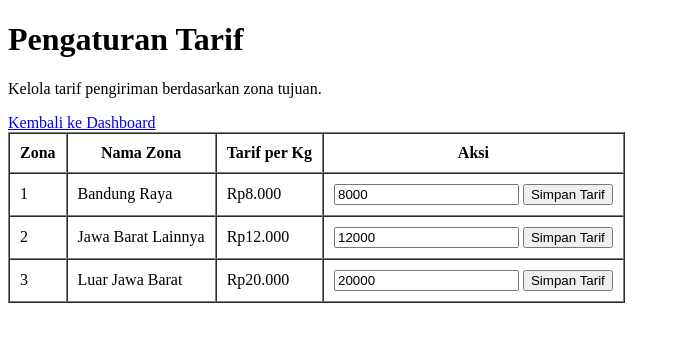
After one commit to Tiannn-r/PaketIN, a Laravel app: page /manager/tarif in a window 1280 px wide. The commit adds this page. Shown: the top 342 px of the page, without its empty margins (0-680 px from the left). Run offline with Laravel 12, Linux system fonts and the light colour scheme; a user stored in the database is signed in; data comes from the database, SQL or seed files in the repository.

Commit message:
Implementasi Laporan manager dan pengaturan tarif

```diff
--- /dev/null
+++ b/app/Http/Controllers/TarifController.php
@@ -0,0 +1,23 @@
+<?php
+
+namespace App\Http\Controllers;
+
+use Illuminate\Http\Request;
+use App\Models\Tarif;
+
+class TarifController extends Controller
+{
+    public function index()
+    {
+        $daftarTarif = Tarif::orderBy('zona')->get();
+        return view('manager.tarif.index', compact('daftarTarif'));
+    }
+
+    public function update(Request $request, Tarif $tarif)
+    {
+        $data = $request->validate(['tarif_per_kg' => 'required|integer|min:1']);
+        $tarif->update(['tarif_per_kg' => $data['tarif_per_kg'], 'diubah_oleh' => $request->user()->id]);
+
+        return redirect()->route('manager.tarif.index')->with('sukses', "Tarif {$tarif->nama_zona} berhasil diperbarui.");
+    }
+}
--- a/app/Models/Tarif.php
+++ b/app/Models/Tarif.php
@@ -7,5 +7,8 @@ use Illuminate\Database\Eloquent\Model;
 class Tarif extends Model
 {
     protected $table = 'tarif';
-    protected $fillable = ['zone', 'nama_zona', 'tarif_per_kg', 'diubah_oleh'];
+    protected $primaryKey = 'zona';
+    public $incrementing = false;
+    protected $keyType = 'int';
+    protected $fillable = ['zona', 'nama_zona', 'tarif_per_kg', 'diubah_oleh'];
 }
--- a/resources/views/layout/app.blade.php
+++ b/resources/views/layout/app.blade.php
@@ -9,9 +9,9 @@
     <nav>
         <a href="{{ route('dashboard') }}">Dashboard</a> |
         <a href="{{ route('pelanggan.index') }}">Pelanggan</a> |
-        <a href="{{ route('kurir.index') }}">Kurir</a> |
-        @if (request()->user()->role === 'admin')
-            <a href="{{ route('paket.index') }}">Paket</a> |
+        <a href="{{ route('kurir.index') }}">Kurir</a> |            @if (request()->user()->role === 'manager')
+        <a href="{{ route('manager.tarif.index') }}">Pengaturan Tarif</a> |
+        <a href="{{ route('manager.laporan.index') }}">Laporan</a> |
         @endif
         <a href="{{ route('password.ganti') }}">Ganti password</a> |
         <form method="POST" action="{{ route('logout') }}" style="display:inline">
--- /dev/null
+++ b/resources/views/manager/tarif/index.blade.php
@@ -0,0 +1,49 @@
+<!DOCTYPE html>
+<html lang="id">
+<head>
+    <meta charset="UTF-8">
+    <meta name="viewport" content="width=device-width, initial-scale=1.0">
+    <title>Pengaturan Tarif - PaketIN</title>
+</head>
+<body>
+    <h1>Pengaturan Tarif</h1>
+    <p>Kelola tarif pengiriman berdasarkan zona tujuan.</p>
+    <a href="{{ route('manager.dashboard') }}">Kembali ke Dashboard</a>
+
+    @if (session('sukses'))
+        <p style="color:green">{{ session('sukses') }}</p>
+    @endif
+
+    @if ($errors->any())
+        <p style="color:red">{{ $errors->first() }}</p>
+    @endif
+
+    <table border="1" cellpadding="10" cellspacing="0">
+        <thead>
+            <tr>
+                <th>Zona</th>
+                <th>Nama Zona</th>
+                <th>Tarif per Kg</th>
+                <th>Aksi</th>
+            </tr>
+        </thead>
+        <tbody>
+            @foreach ($daftarTarif as $tarif)
+                <tr>
+                    <td>{{ $tarif->zona }}</td>
+                    <td>{{ $tarif->nama_zona }}</td>
+                    <td>Rp{{ number_format($tarif->tarif_per_kg, 0, ',', '.') }}</td>
+                    <td>
+                        <form method="POST" action="{{ route('manager.tarif.update', $tarif->zona) }}">
+                            @csrf
+                            @method('PUT')
+                            <input type="number" name="tarif_per_kg" value="{{ $tarif->tarif_per_kg }}" min="1" step="1" required>
+                            <button type="submit">Simpan Tarif</button>
+                        </form>
+                    </td>
+                </tr>
+            @endforeach
+        </tbody>
+    </table>
+</body>
+</html>
--- a/routes/web.php
+++ b/routes/web.php
@@ -6,6 +6,8 @@ use App\Http\Controllers\KurirController;
 use App\Http\Controllers\PaketController;
 use App\Http\Controllers\SetoranController;
 use App\Http\Controllers\CekResiController;
+use App\Http\Controllers\TarifController;
+use App\Http\Controllers\LaporanController;
 use App\Models\Kurir;
 use Illuminate\Routing\Route as RoutingRoute;
 use Illuminate\Support\Facades\Route;
@@ -33,7 +35,10 @@ Route::middleware('auth')->group(function (){
     });
 
     Route::middleware('role:manager')->prefix('manager')->group(function(){
-        Route::get('/dashboard', fn () => view('manager.dashboard')) ->name('manager.dashboard');
+    Route::get('/dashboard', fn () => view('manager.dashboard'))->name('manager.dashboard');
+    Route::get('/tarif', [TarifController::class, 'index'])->name('manager.tarif.index');
+    Route::put('/tarif/{tarif}', [TarifController::class, 'update'])->name('manager.tarif.update');
+    Route::get('/laporan', [LaporanController::class, 'index'])->name('manager.laporan.index');
     });
 
     Route::middleware('role:admin,manager')->group(function(){
```
Also changed, not shown: app/Http/Controllers/LaporanController.php (added, +21 -0 lines), app/Services/LaporanService.php (added, +35 -0 lines), resources/views/manager/dashboard.blade.php (+2 -6 lines), resources/views/manager/laporan/index.blade.php (added, +63 -0 lines), database/migrations/2026_11_21_075759_create_tarifs_table.php.
